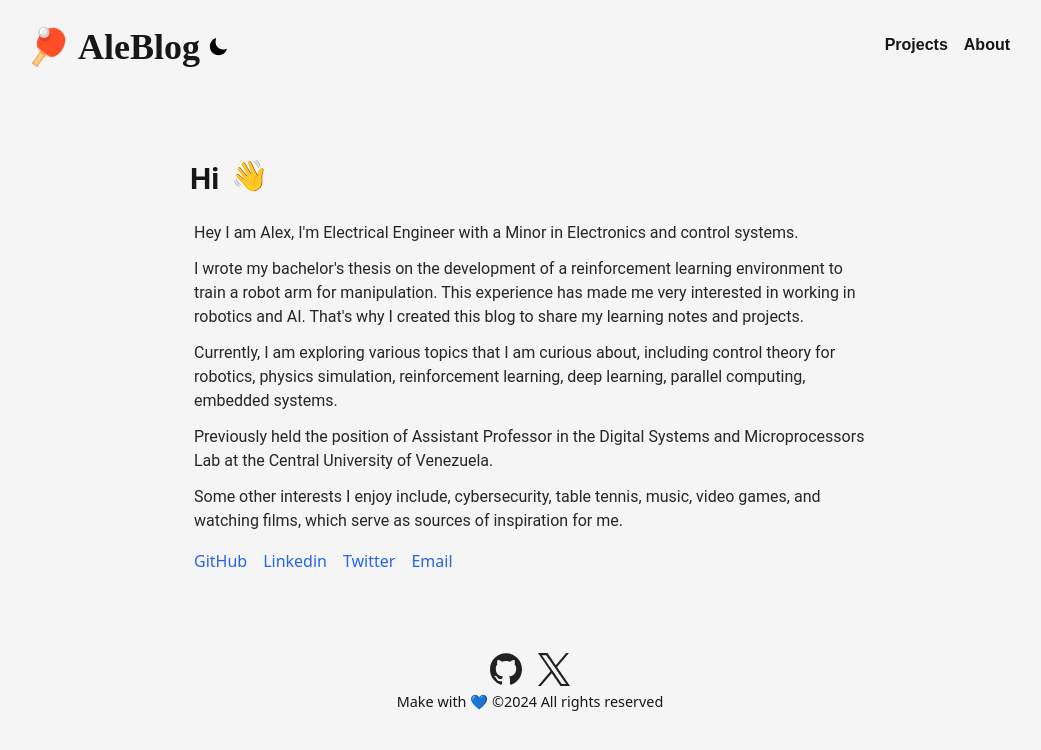
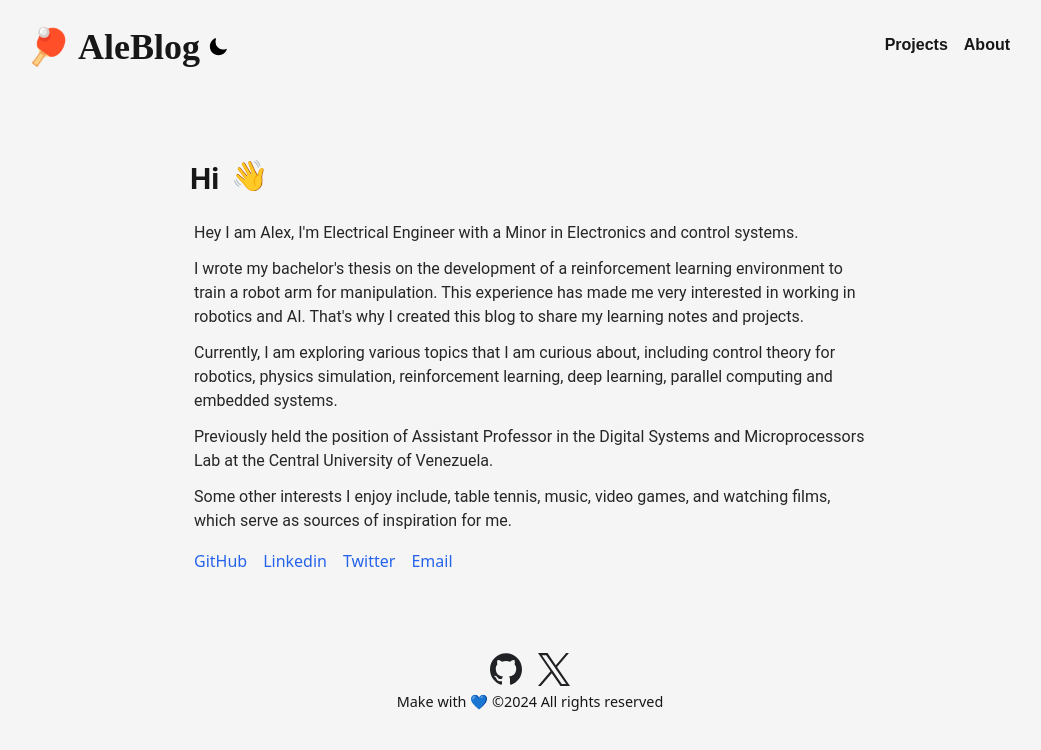
Before and after one commit to alefram/Alefram.github.io, a Next.js app: page /About in a window 1280 px wide. Shown: the top 750 px of the page, without its empty margins (110-1151 px from the left). Built offline with nearby package versions, Linux system fonts and the light colour scheme; a web font is replaced by a local one.

Commit message:
update about

```diff
--- a/pages/About.jsx
+++ b/pages/About.jsx
@@ -68,7 +68,7 @@ const About = () => {
                         Currently, I am exploring various topics that I am curious
                         about, including control theory for robotics,
                         physics simulation, reinforcement learning,
-                        deep learning, parallel computing, embedded systems.
+                        deep learning, parallel computing and embedded systems.
                     </p>
                     <p className='mt-3 font-Roboto text-neutral-800 dark:text-neutral-400'>
                         Previously held the position of Assistant Professor in
@@ -76,7 +76,7 @@ const About = () => {
                         University of Venezuela.
                     </p>
                     <p className="mt-3 font-Roboto text-neutral-800 dark:text-neutral-400">
-                        Some other interests I enjoy include, cybersecurity, table tennis,
+                        Some other interests I enjoy include, table tennis,
                         music, video games, and watching films,
                         which serve as sources of inspiration for me.
                     </p>
```
